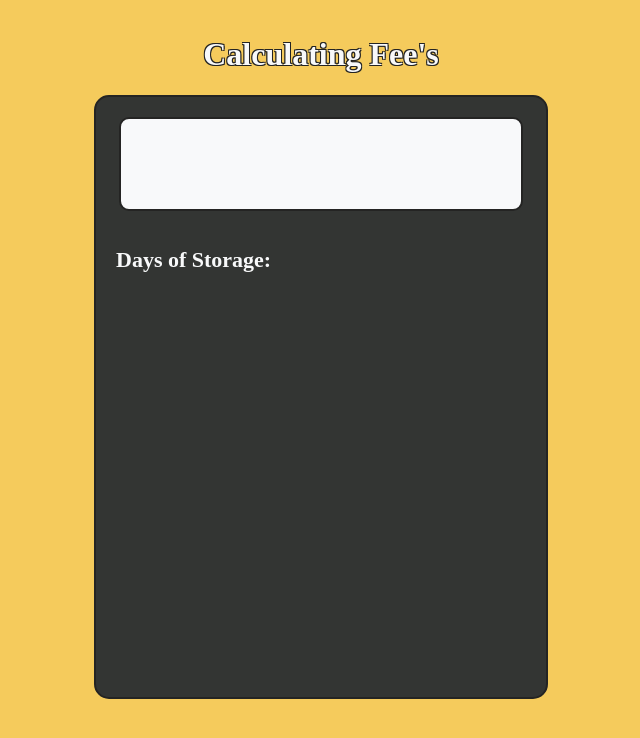
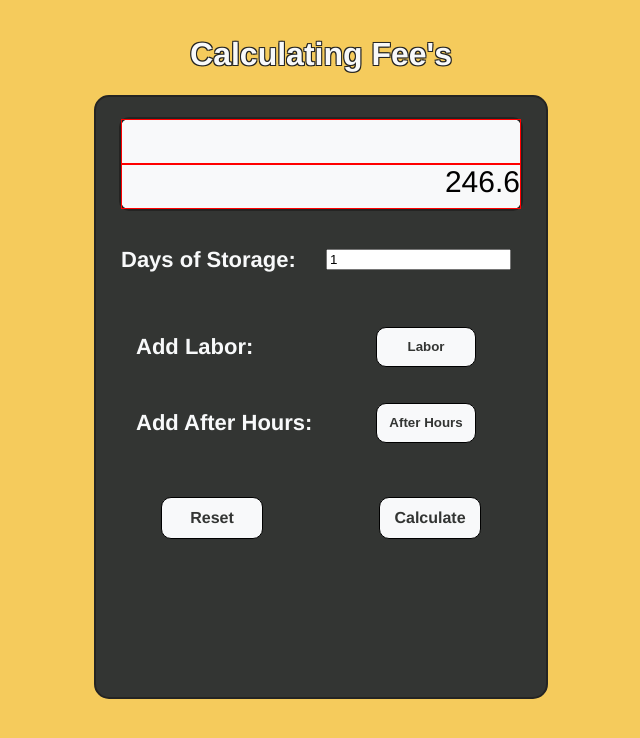
Before and after one commit to sebtheedark/United_Fee_Calc, a plain HTML site: page index.html in a window 1280 px wide. Shown: the whole page, without its empty margins (319-959 px from the left). Drawn offline with Linux system fonts and the light colour scheme.

Commit message:
Adding Calculating fees

```diff
--- a/app.js
+++ b/app.js
@@ -0,0 +1,39 @@
+// Variables
+let days = document.getElementById("daily").value; // Amount of days
+const labor = document.getElementById('LA');
+const afterHours = document.getElementById('AH');
+const calc = document.getElementById('calculate'); // calc button
+const topDisp = document.getElementById('top');
+// const bottomDisp = document.getElementById('bottom');
+
+
+// Calculate Fee's
+function dailyCalc() {
+    let display = document.getElementById('bottom');
+
+    const day = 61.60; // $61.60 is one day of storage, 56 + 10% city tax (5.60)
+    const tow = 185; // $185 is the standard tow fee
+
+    let daily = days * day + tow; // daily = $185 + 61.60 * however many days stored
+    display.innerHTML = daily;
+
+    return daily
+
+
+}
+console.log(days);
+console.log(dailyCalc())
+
+// Caluclate Function
+
+
+
+labor.onclick = function () {
+    let lfee = 92.50;
+    console.log('92.50');
+}
+
+afterHours.onclick = function () {
+    let ahfee = 92.50;
+    console.log('92.50');
+}
--- a/index.html
+++ b/index.html
@@ -15,14 +15,57 @@
       <div class="calcBody">
         <div class="upper">
           <div class="display">
-            <div class="topDisp"></div>
-            <div class="bottomDisp"></div>
+            <div class="topDisp" id="top"></div>
+            <div class="bottomDisp" id="bottom"></div>
           </div>
         </div>
+
         <br />
         <br />
-        <div class="inputs">
-          <div class="days">Days of Storage:</div>
+
+        <div class="mainInputs">
+          <div class="daily">
+            <div class="days">Days of Storage:</div>
+            <div class="daysInput">
+              <input
+                type="number"
+                min="1"
+                placeholder="Enter a number:"
+                id="daily"
+                value="1"
+              />
+            </div>
+          </div>
+
+          <br />
+          <br />
+          <br />
+
+          <div class="labor" id="labor">
+            <div class="laborInput" id="inputLabor">Add Labor:</div>
+            <div class="addLabor">
+              <input class="button" type="button" value="Labor" id="LA" />
+            </div>
+          </div>
+
+          <br />
+          <br />
+
+          <div class="labor" id="afterHours">
+            <div class="laborInput" id="inputAH">Add After Hours:</div>
+            <div class="addLabor">
+              <input class="button" type="button" value="After Hours" id="AH" />
+            </div>
+          </div>
+
+          <br />
+          <br />
+          <br />
+
+          <div class="labor" id="calc">
+            <div class="button" id="reset">Reset</div>
+            <div class="button" id="calculate">Calculate</div>
+          </div>
         </div>
       </div>
     </div>
--- a/styles.css
+++ b/styles.css
@@ -4,6 +4,7 @@ body{
     height: 100%;
     width: 100%;
     background-color: #F5CB5C;
+    font-family: Helvetica Neue;
 }
 header{
     text-align: center;
@@ -14,6 +15,8 @@ header{
     -1px 1px 0 #242423,
     1px 1px 0 #242423;
 }
+
+/* Body of the calculator */
 .main{
     display: flex;
     align-items: center;
@@ -39,14 +42,63 @@ header{
     width: 400px;
     height: 90px;
     background-color: #f8f9fa;
+    font-size: 30px;
 }
-.inputs{
+.topDisp{
+    height: 43px;
+    border: 1px solid red;
+    text-align: right;
+}
+.bottomDisp{
+    height: 43px;
+    border: 1px solid red;
+    text-align: right;
+}
+
+/* Functions of the calculator */
+.daily{
     display: flex;
-
+    justify-content: space-between;
+    align-items: center;
 }
 .days{
     color: #f8f9fa;
     font-weight: bold;
     font-size: 22px;
-    padding-left: 20px;
+    padding-left: 25px;
 }
+.daysInput{
+    padding-right: 35px;
+}
+.labor{
+    display: flex;
+    justify-content: space-between;
+    align-items: center;
+}
+.laborInput{
+    color: #f8f9fa;
+    font-weight: bold;
+    font-size: 22px;
+    padding-left: 40px;
+}
+.addLabor{
+    padding-right: 70px;
+}
+.button{
+    width: 100px;
+    height: 40px;
+    border: 1px solid black;
+    background-color: #f8f9fa;
+    border-radius: 10px;
+    display: flex;
+    align-items: center;
+    justify-content: center;
+    font-weight: bold;
+    color: #333533
+}
+#reset{
+    margin-left: 65px;
+}
+#calculate{
+    margin-right: 65px;
+}
```
Also changed, not shown: 1 other file.
